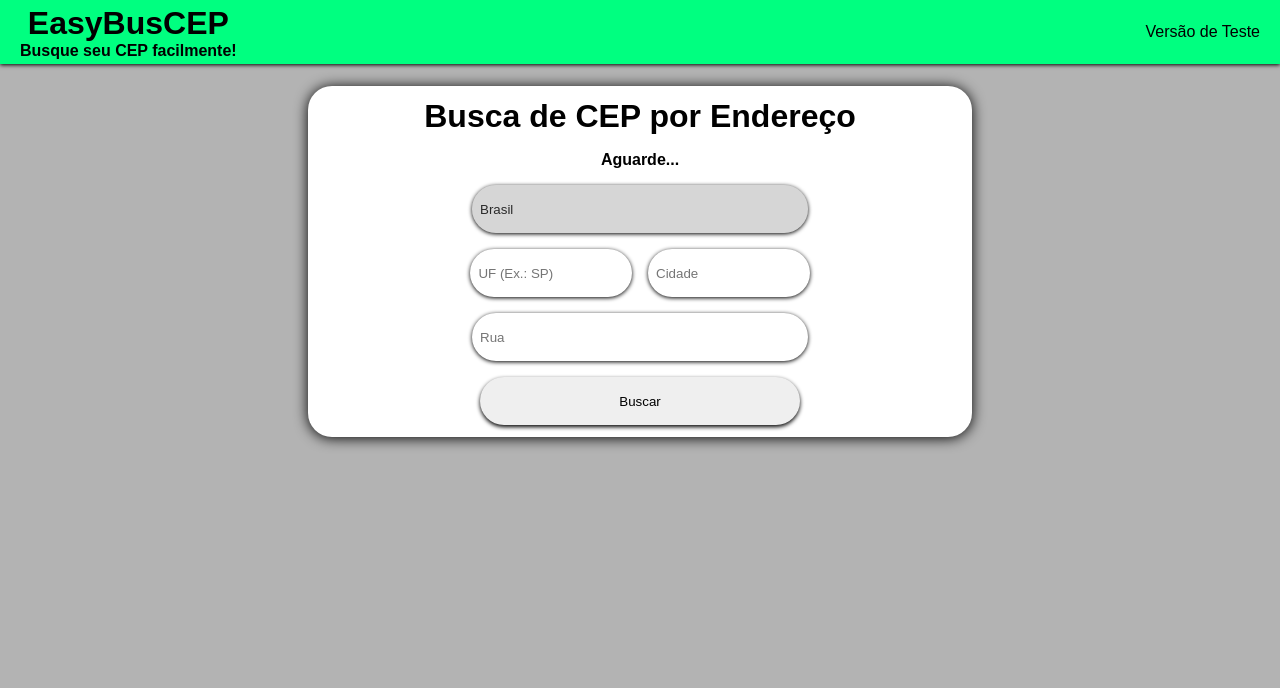
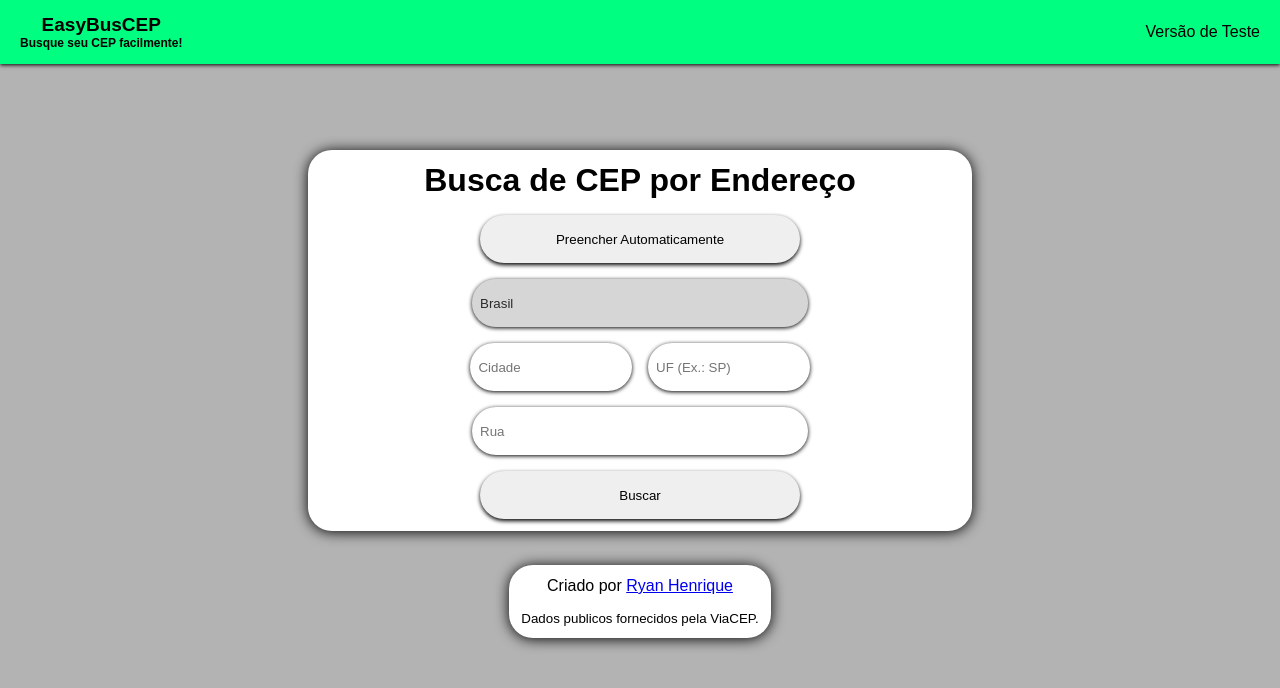
Before and after one commit to ryanhenrqq/EasyBusCEP, a React (Vite) app: page / in a window 1280 px wide. Shown: the top 688 px of the page. Built offline with nearby package versions, Linux system fonts and the light colour scheme; no server answers.

Commit message:
minor changes to ui

```diff
--- a/src/App.css
+++ b/src/App.css
@@ -15,6 +15,7 @@ header {
   position: fixed;
   top: 0;
   box-shadow: 0 1px 4px #000;
+  z-index: 99;
 }
 .left-side-header {
   display: flex;
@@ -22,6 +23,12 @@ header {
   justify-content: center;
   align-items: center;
   margin-left: 20px;
+}
+.left-side-header h1{
+  font-size: 19px;
+}
+.left-side-header b {
+  font-size: 12px;
 }
 .right-side-header{
   display: flex;
@@ -35,7 +42,7 @@ header {
 
 .main-view{
   display: flex;
-  flex-direction: row;
+  flex-direction: column;
   justify-content: center;
   align-items: center;
   margin-top: 4rem;
@@ -43,6 +50,13 @@ header {
   width: 100%;
   height: 100%;
   background-color: #b3b3b3;
+}
+.main-view-flexbox{
+  display: flex;
+  flex-direction: row;
+  justify-content: center;
+  align-items: center;
+  margin-top: 4rem;
 }
 .map-view-container {
   display: flex;
@@ -53,7 +67,6 @@ header {
   border-radius: 24px;
   gap: 16px;
   padding: 12px;
-  height: 20rem;
   height: 20rem;
   box-shadow: 0 1px 14px #000;
 }
@@ -126,7 +139,20 @@ header {
   height: 30rem;
 }
 
-@media (max-width: 768px) {
+.about-view {
+  display: flex;
+  flex-direction: column;
+  justify-content: center;
+  align-items: center;
+  background-color: #fff;
+  border-radius: 24px;
+  margin-top: 12px;
+  gap: 16px;
+  padding: 12px;
+  box-shadow: 0 1px 14px #000;
+}
+
+@media (max-width: 990px) {
   .left-side-header h1 {
     font-size: 18px;
   }
@@ -134,7 +160,9 @@ header {
     font-size: 12px;
   }
   .main-view{
-    margin-top: 5rem;
+    margin-top: 1rem;
+  }
+  .main-view-flexbox{
     flex-direction: column;
   }
   .map-view-container{
--- a/src/App.tsx
+++ b/src/App.tsx
@@ -160,21 +160,24 @@ function MainView() {
   }
 
   useEffect(()=>{
+    if (!navigator.geolocation){
       handleGeoCoding()
+    }
   }, [])
   return(
     <>
       <div className="main-view">
+        <div className='main-view-flexbox'>
           <div className="main-view-container">
             <h3>Busca de CEP por Endereço</h3>
             {!loadingGeo?<button onClick={handleGeoCoding}>Preencher Automaticamente</button>:<b>Aguarde...</b>}
             <input type="text" placeholder='País' value={country} disabled />
             <div className='inputs-city'>
+              <input type="text" placeholder='Cidade' value={cidad} onChange={(e)=>setCidad(e.target.value)} disabled={triggerCoords} />
               <input type="text" placeholder='UF (Ex.: SP)' maxlength={2} value={stateCode} onChange={(e)=>setStateCode(e.target.value.toUpperCase())} disabled={triggerCoords} />
-            <input type="text" placeholder='Cidade' value={cidad} onChange={(e)=>setCidad(e.target.value)} disabled={triggerCoords} />
             </div>
             <input type="text" placeholder='Rua' value={rua} onChange={(e)=>setRua(e.target.value)} required />
-          {loadingCEP?<b>Aguarde...</b>:<button onClick={handleCEPFetch}>Buscar</button>}
+            {loadingCEP?<b>Aguarde...</b>:invalidCountry?<p>Esse serviço funciona apenas no Brasil</p>:<button onClick={handleCEPFetch}>Buscar</button>}
             {finalCep!=""?
             finalCep!="error"?
             <div className='cep-show'>
@@ -183,24 +186,39 @@ function MainView() {
             </div>
             :<b>Este endereço está incorreto! (Erro 400)</b>
             :null}
-          {invalidCountry?<p>Esse serviço funciona apenas no Brasil</p>:null}
             {errorMsg!=""?<small style={{color:"red", width:'80%', fontSize:'12px'}}>{errorMsg}</small>:null}
           </div>
 
           {triggerCoords?
             <div className="map-view-container">
               <h3>Localização Aproximada:</h3>
-          <MapContainer center={[lat, lon]} zoom={14} style={{ height: '15rem', width: '15rem', pointerEvents:'none', borderRadius:'16px', boxShadow:'0 1px 8px #000' }} >
+              <MapContainer center={[lat, lon]} zoom={15} style={{ height: '15rem', width: '15rem', pointerEvents:'none', borderRadius:'16px', boxShadow:'0 1px 8px #000' }} >
                 <TileLayer attribution='&copy; OpenStreetMap contributors' url="https://{s}.tile.openstreetmap.org/{z}/{x}/{y}.png" />
               </MapContainer>
             </div>
             :null
           }
+        </div>
 
+        <div className='about-view'>
+          <p>Criado por <a href='https://www.github.com/ryanhenrqq/' target='_blank'>Ryan Henrique</a></p>
+          <small>Dados publicos fornecidos pela ViaCEP.</small>
+        </div>
       </div>
       {/* Ideia : adicionar busca reversa de endereço por cep */}
     </>
   )
 }
 
+function AboutAttributes() {
+  return(
+    <>
+      <div className='about-view'>
+
+      </div>
+
+    </>
+  )
+}
+
 export default App
```
Lines whose indentation alone changed are shown as unchanged.
